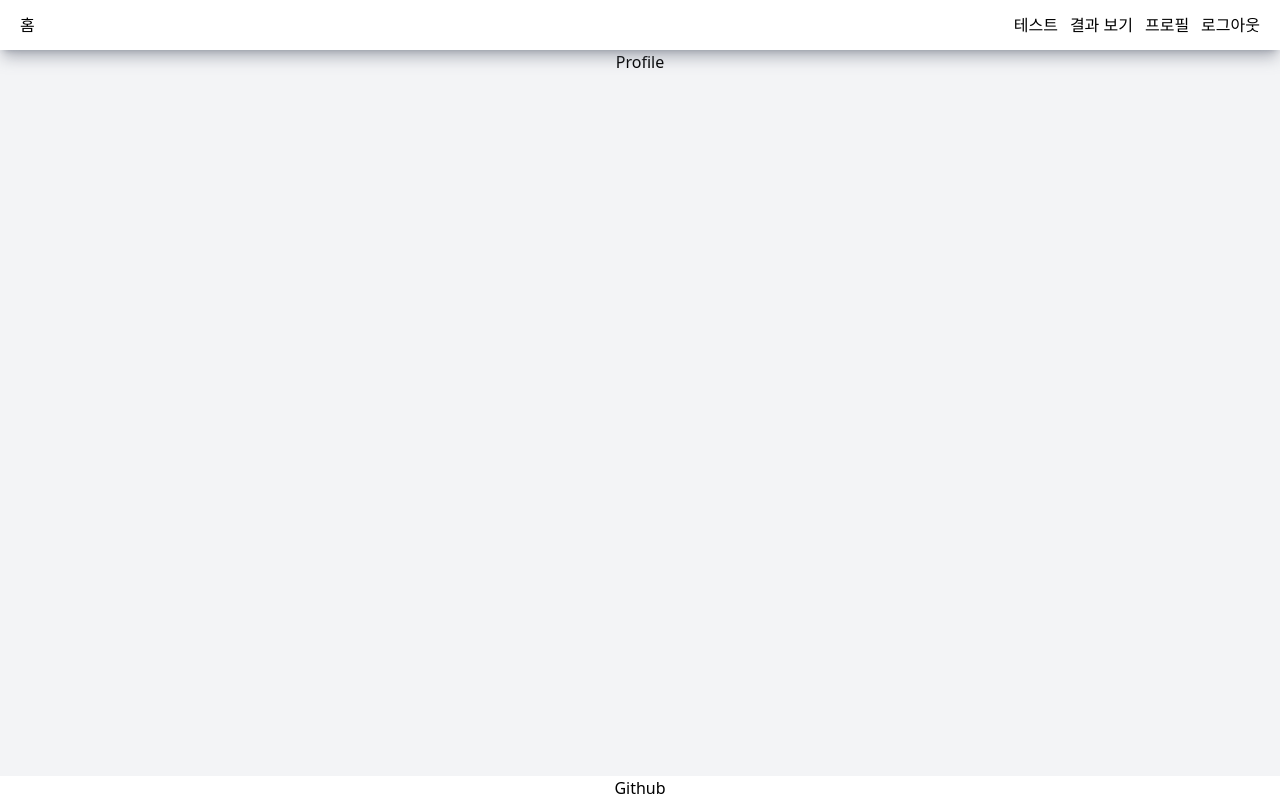
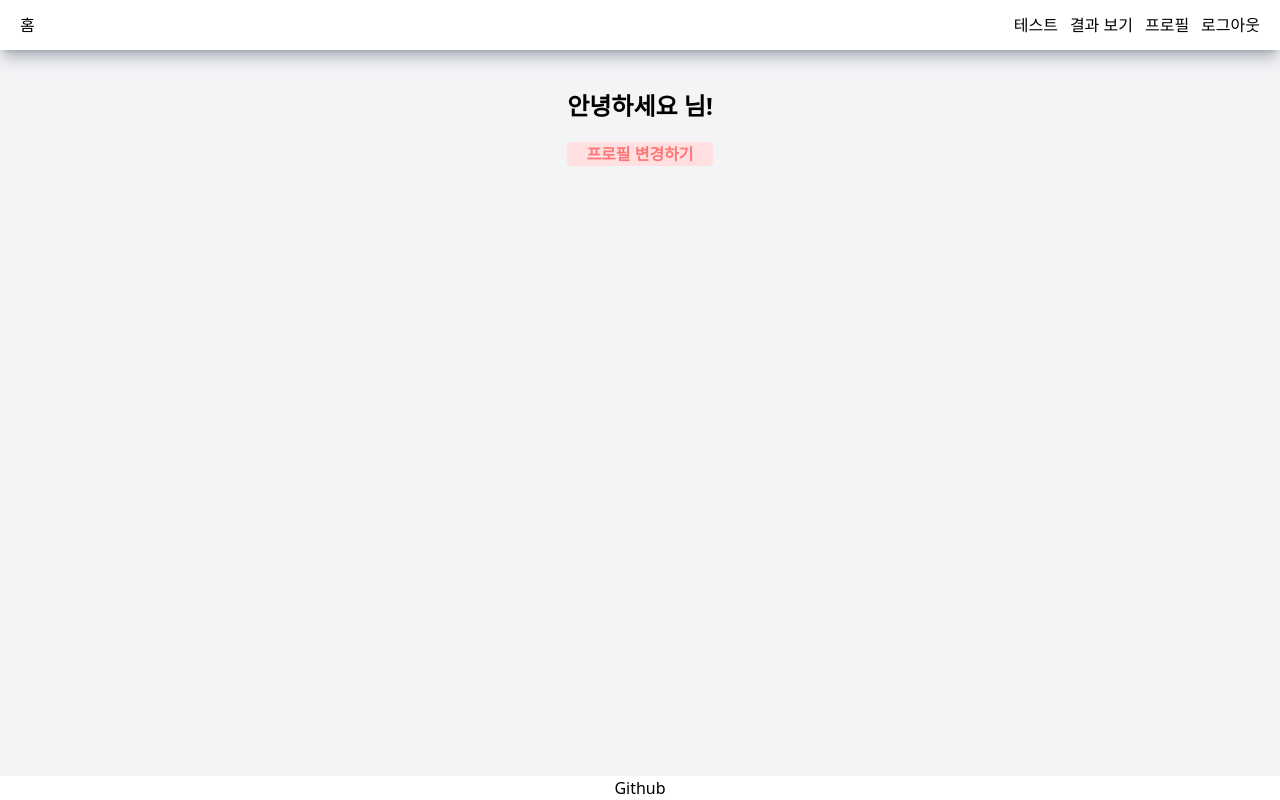
Before and after one commit to nninyeong/mbti-test, a React (Vite) app: page /profile in a window 1280 px wide. Built offline with nearby package versions, Linux system fonts and the light colour scheme; no server answers; sample sign-in values are in the browser's storage.

Commit message:
:sparkles: feat: 프로필 불러오기, Profile 페이지 기본 구조 설정

```diff
--- a/src/api/auth.js
+++ b/src/api/auth.js
@@ -19,3 +19,12 @@ export const login = async (userData) => {
     return error.response.data;
   }
 };
+
+export const fetchProfile = async (accessToken) => {
+  try {
+    const response = await axios.get(`${API_URL}/user`, { headers: { Authorization: `Bearer ${accessToken}` } });
+    return response.data;
+  } catch (error) {
+    return error.response.data;
+  }
+};
--- a/src/pages/Profile.jsx
+++ b/src/pages/Profile.jsx
@@ -1,5 +1,41 @@
+import { useEffect, useState } from 'react';
+import { fetchProfile } from '../api/auth.js';
+import Button from '../components/Input/Button.jsx';
+
 const Profile = () => {
-  return <div>Profile</div>;
+  const [userProfile, setUserProfile] = useState();
+  const accessToken = localStorage.getItem('accessToken');
+
+  // TODO: 지난번에 한 render as you fetch 적용해보기
+  useEffect(() => {
+    (async () => {
+      const { success, ...profileData } = await fetchProfile(accessToken);
+
+      if (success) {
+        setUserProfile(profileData);
+      } else {
+        // TODO: 실패시 조치 추가
+        alert('프로필 불러오기에 실패했습니다.');
+      }
+    })();
+  }, []);
+  return (
+    <div className='flex flex-col gap-5 m-10'>
+      <h2 className='font-bold text-2xl'>
+        안녕하세요 <span>{userProfile?.nickname}</span>님!
+      </h2>
+      {/*TODO: 프로필 변경 기능 추가*/}
+      <Button
+        className='rounded w-full bg-primary-bg-red text-point-red font-bold'
+        type='button'
+        onClick={() => {
+          alert('준비중! 조금만 기다려주세요');
+        }}
+      >
+        프로필 변경하기
+      </Button>
+    </div>
+  );
 };
 
 export default Profile;
```
